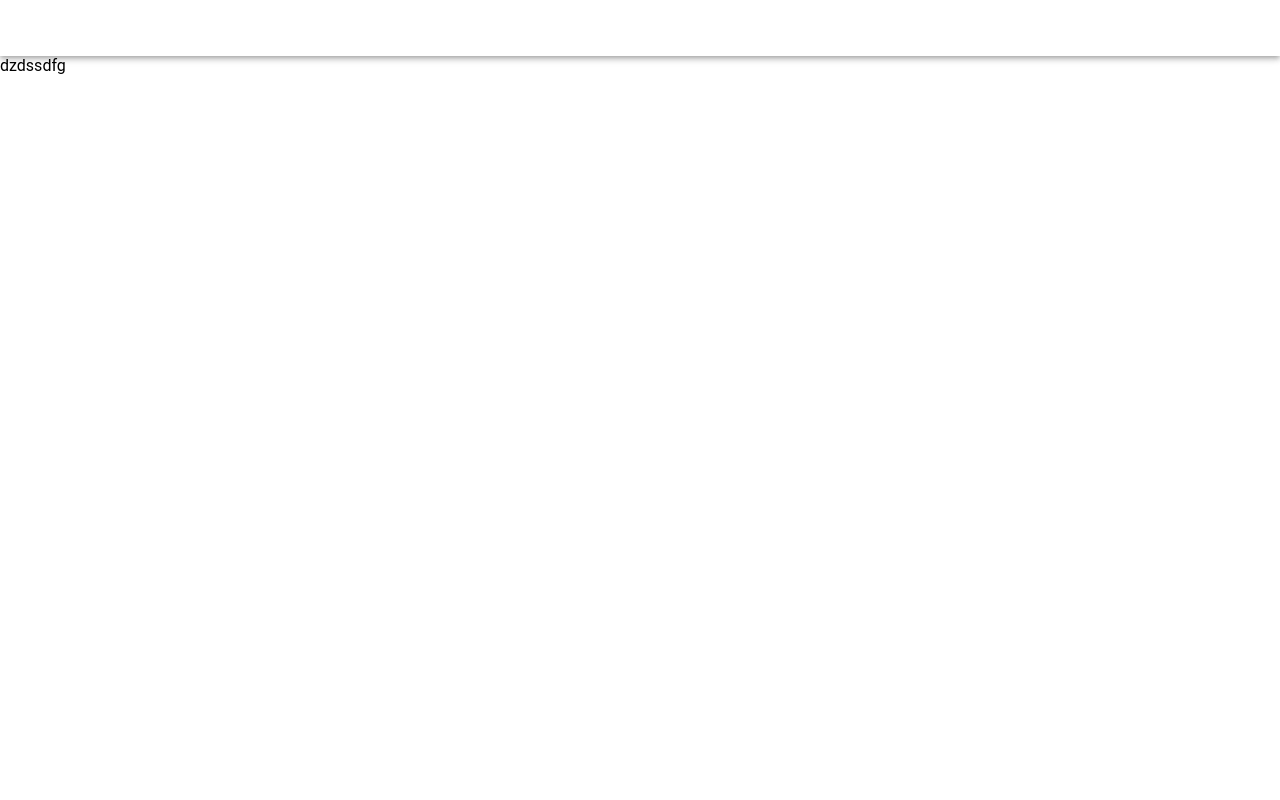
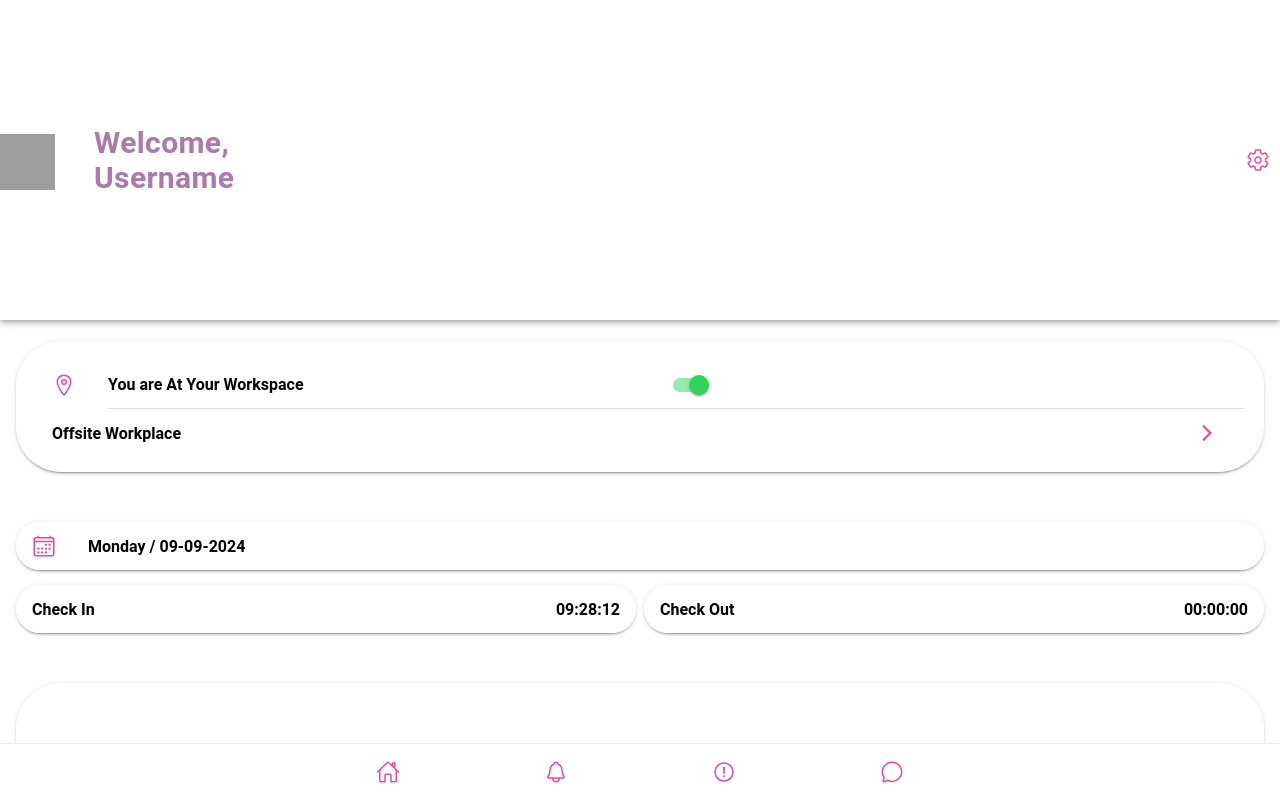
Before and after one commit to thebrainstormers1707/android-frontend, a React (Vite) app: page /home in a window 1280 px wide. Built offline with nearby package versions, Linux system fonts and the light colour scheme; grey boxes are pictures that could not be loaded.

Commit message:
Created Home Page

```diff
--- a/src/pages/Home.css
+++ b/src/pages/Home.css
@@ -0,0 +1,126 @@
+/* Home.css */
+
+/* Page Content */
+.page-content {
+    padding: 16px;
+    text-align: center;
+    background: linear-gradient(135deg, #716e6e 100vh);
+    height: 100%;
+  }
+
+  /* Cards */
+  .location-card,
+  .date-card,
+  .check-card,
+  .working-hours-card {
+    border-radius: 45px;
+    box-shadow: 100%;
+    background-color: #ffffff;
+    margin: 50px 0px 0px 0px;
+  }
+
+  .location-card {
+    padding: 20px 20px 15px 20px;
+    margin: 5px 0px 0px 0px;
+  }
+
+  .date {
+    background-color: #fdf1f5;
+    ;
+  }
+
+  .check-card {
+    background-color: #fffdfb;
+    margin: 15px 0px 0px 0px;
+    padding: 0%  0% 0%  0%;
+  }
+
+  /* Working Hours Card */
+  .working-hours-card {
+    padding: 20px;
+    text-align: center;
+    background-color: #ffffff;
+    padding:10%  0% 10%;
+  }
+
+  .working-hours-label {
+    font-size: 14px;
+    color: #6b7280;
+    font-weight: normal;
+  }
+
+  .working-hours-time {
+    font-size: 18px;
+    font-weight: bold;
+    color: #333;
+  }
+
+  /* Check In/Out Section */
+  .check-in-out-container {
+    display: flex;
+    justify-content: space-between;
+    gap: 8px;
+  }
+
+  .check-card {
+    flex: 10px;
+  }
+
+  /* Icons and Labels */
+  ion-icon {
+    font-size: 24px;
+    color: #ec4899;
+  }
+
+  ion-label {
+    font-size: 16px;
+    font-weight: bold;
+    color: #333;
+  }
+
+  ion-toggle {
+    margin-left: 10px;
+  }
+
+  ion-button {
+    margin-left: 30px;
+  }
+
+  /* Avatar and Toolbar */
+  ion-avatar img {
+    width: 55px;
+    height: 68px;
+    border-radius: 0%;
+    padding:10%  0% 10%;
+  }
+
+
+
+  ion-toolbar {
+    background-color: transparent;
+  }
+
+  ion-title {
+    font-size: 30px;
+    font-weight: bold;
+    color: rgba(147, 83, 147, 0.778);
+  }
+
+  ion-buttons {
+    margin: 0 10px 0 auto;
+    padding:10%  0% 10%;
+  }
+
+
+
+
+  /* Tab Bar */
+  ion-tab-bar {
+    --background: #fff;
+    --color-selected: #ec4899;
+    --color: #333;
+  }
+
+  ion-tab-button ion-icon {
+    font-size: 24px;
+  }
--- a/src/pages/Home.tsx
+++ b/src/pages/Home.tsx
@@ -1,27 +1,115 @@
-import { IonContent, IonHeader, IonPage, IonTitle, IonToolbar } from '@ionic/react';
-import ExploreContainer from '../components/ExploreContainer';
+import {
+  IonAvatar,
+  IonContent,
+  IonHeader,
+  IonIcon,
+  IonItem,
+  IonLabel,
+  IonPage,
+  IonTitle,
+  IonToolbar,
+  IonButtons,
+  IonCard,
+  IonToggle,
+  IonButton,
+  IonTabBar,
+  IonTabButton
+} from '@ionic/react';
+import { locationOutline, settingsOutline, calendarOutline, homeOutline, notificationsOutline, alertCircleOutline, chatbubbleOutline, chevronForwardOutline } from 'ionicons/icons';
 import './Home.css';
+import pro from './img/pro.png' ;
 
 const Home: React.FC = () => {
   return (
     <IonPage>
+      {/* Header Section */}
       <IonHeader>
         <IonToolbar>
-          <IonTitle>
+          <IonTitle>Welcome,</IonTitle>
+          <IonTitle> Username</IonTitle>
 
-          </IonTitle>
+          <IonButtons slot="start">
+            <IonAvatar>
+            <img src={pro} alt="pro" />
+            </IonAvatar>
+          </IonButtons>
+          <IonButtons slot="end">
+            <IonIcon icon={settingsOutline} />
+          </IonButtons>
         </IonToolbar>
       </IonHeader>
+
+      {/* Main Content */}
       <IonContent fullscreen>
-        <IonHeader collapse="condense">
-          <IonToolbar>
-            <IonTitle size="large"></IonTitle>
-          </IonToolbar>
-        </IonHeader>
-        <div className="container">
-          dzdssdfg
+        <div className="page-content">
+          {/* Location Card */}
+          <IonCard className="location-card">
+            <IonItem>
+              <IonIcon icon={locationOutline} slot="start" />
+              <IonLabel>You are At Your Workspace</IonLabel>
+              <IonToggle checked color="success"></IonToggle>
+            </IonItem>
+            <IonItem lines="none">
+              <IonLabel>Offsite Workplace</IonLabel>
+              <IonButton fill="clear" color="primary">
+                <IonIcon icon={chevronForwardOutline} />
+              </IonButton>
+            </IonItem>
+          </IonCard>
+
+          {/* Date Card */}
+          <IonCard className="date-card">
+            <IonItem lines="none">
+              <IonIcon icon={calendarOutline} slot="start" />
+              <IonLabel>Monday / 09-09-2024</IonLabel>
+            </IonItem>
+          </IonCard>
+
+          {/* Check-in/Check-out Section */}
+          <div className="check-in-out-container">
+            <IonCard className="check-card">
+              <IonItem lines="none">
+                <IonLabel>Check In</IonLabel>
+                <IonLabel slot="end">09:28:12</IonLabel>
+              </IonItem>
+            </IonCard>
+            <IonCard className="check-card">
+              <IonItem lines="none">
+              <div className="line-break">
+                <IonLabel>Check Out</IonLabel>
+                <span></span>
+             </div>
+                <IonLabel slot="end">00:00:00</IonLabel>
+              </IonItem>
+            </IonCard>
+          </div>
+
+          {/* Working Hours Card */}
+          <IonCard className="working-hours-card">
+          <div className="line-break">
+            <IonLabel className="working-hours-label">TODAY'S WORKING HOURS</IonLabel>
+             <span></span>
+             </div>
+            <IonLabel className="working-hours-time">8 HOURS 30 MIN</IonLabel>
+          </IonCard>
         </div>
       </IonContent>
+
+      {/* Footer Navigation */}
+      <IonTabBar slot="bottom">
+        <IonTabButton tab="home">
+          <IonIcon icon={homeOutline} />
+        </IonTabButton>
+        <IonTabButton tab="notifications">
+          <IonIcon icon={notificationsOutline} />
+        </IonTabButton>
+        <IonTabButton tab="alerts">
+          <IonIcon icon={alertCircleOutline} />
+        </IonTabButton>
+        <IonTabButton tab="chat">
+          <IonIcon icon={chatbubbleOutline} />
+        </IonTabButton>
+      </IonTabBar>
     </IonPage>
   );
 };
--- /dev/null
+++ b/src/pages/assets.tsx
@@ -0,0 +1,2 @@
+import pro from './img/pro.png' ;
+<img src={pro} alt="pro" />
```
